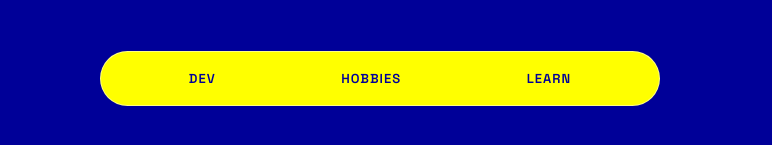
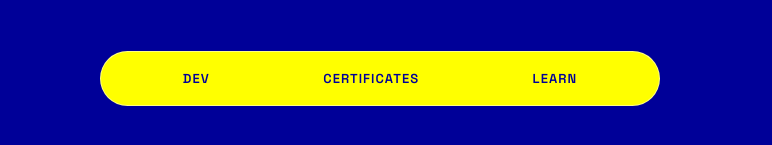
Before and after one commit to vinay-sajith/vinay-portfolio, a React (Vite) app in the folder portfolio--/: page /vinay-portfolio/contact in a window 1280 px wide. Shown: the part 669-814 px from the top of the page, without its empty margins (260-1032 px from the left). Built offline with nearby package versions, Linux system fonts and the light colour scheme; a web font is replaced by a local one.

Commit message:
add skils

```diff
--- a/portfolio--/src/App.jsx
+++ b/portfolio--/src/App.jsx
@@ -459,7 +459,7 @@ function App() {
           </Link>
 
           <Link to="/hobbies">
-            HOBBIES
+            CERTIFICATES
           </Link>
 
           <Link to="/learn">
--- a/portfolio--/src/index.css
+++ b/portfolio--/src/index.css
@@ -435,7 +435,7 @@ a {
 
   .top-nav {
     width: 96%;
-
+    z-index: 10000;
     grid-template-columns:
       repeat(5, 1fr);
 
@@ -1141,6 +1141,7 @@ a {
   }
 
 .contact-name-curve {
+  pointer-events: none;
   width: 320px;
   height: 320px;
   top:-65px;
```
